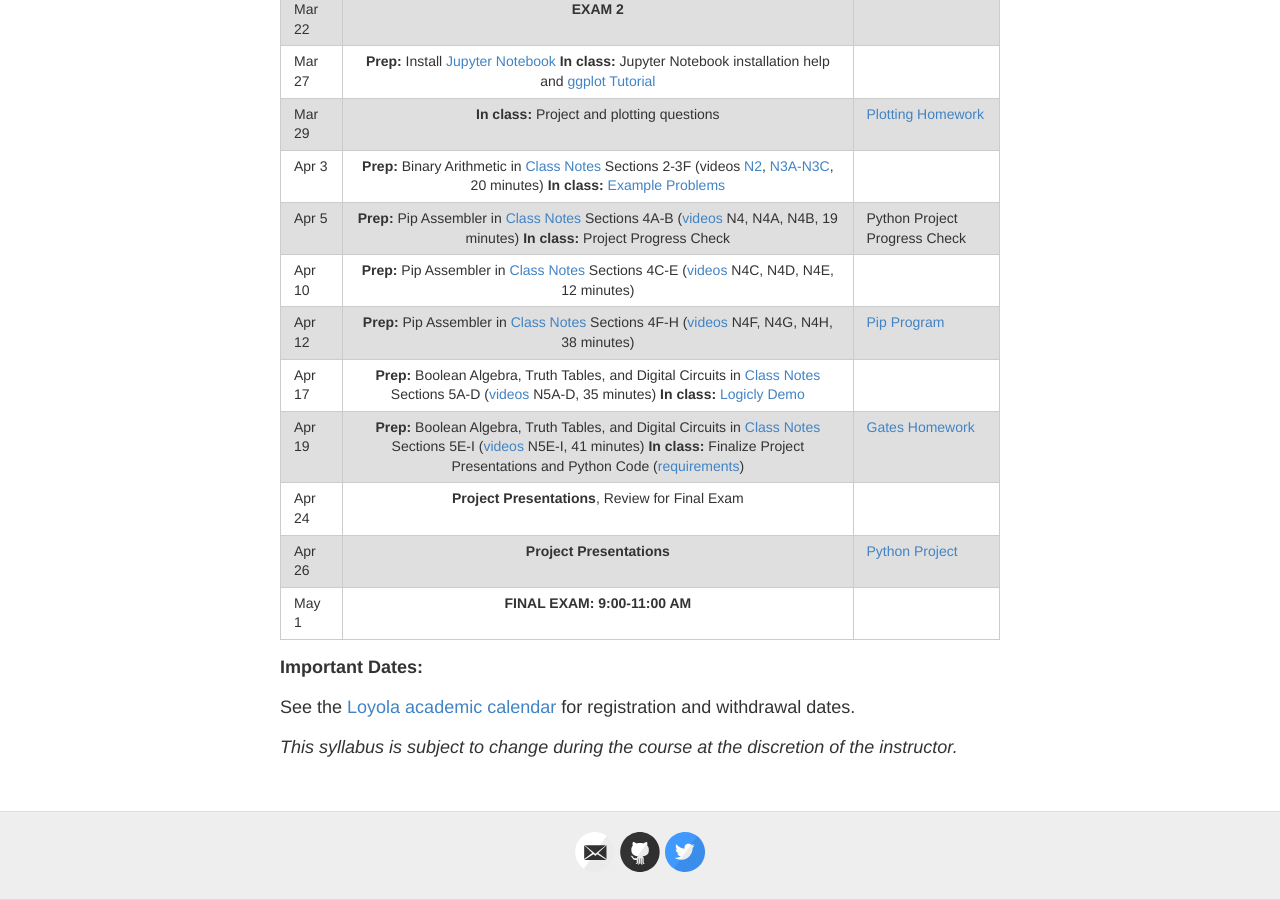
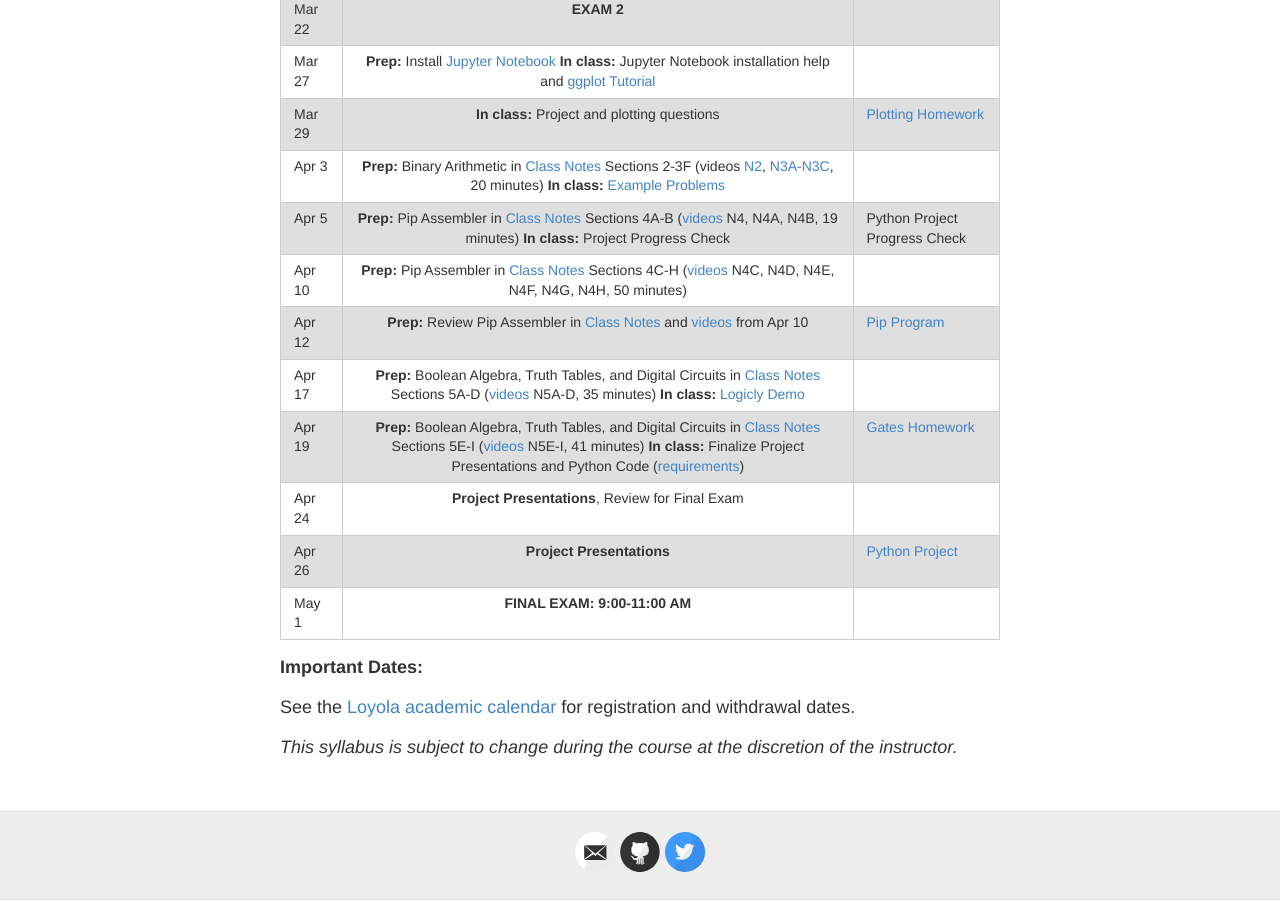
Before and after one commit to hwheeler01/comp150, a Jekyll site: the page built from syllabus.md, in a window 1280 px wide and 900 px high, scrolled down 6311 px. Built offline with Jekyll 4.4.1, drawn with Linux system fonts in a browser that asks for light colours.

Commit message:
update pip prep

```diff
--- a/syllabus.md
+++ b/syllabus.md
@@ -229,8 +229,8 @@ In the Activities column **"Prep:"** means preparation done ***before*** class!
 |Mar 29|**In class:**  Project and plotting questions| <a href="http://hwheeler01.github.io/comp150/HW/Plotting_Homework.html">Plotting Homework</a>|
 |Apr 3|**Prep:** Binary Arithmetic in <a href="http://hwheeler01.github.io/comp150/ClassNotes.html">Class Notes</a> Sections 2-3F (videos [N2](https://drive.google.com/open?id=0B5WvvnDHeaIYYzYyZjRiYTMtMzgwMi00ZWZlLWE1MTMtNGM3MzgyMTk2MDk3), [N3A-N3C](https://drive.google.com/drive/folders/0B5WvvnDHeaIYYzVlNDYxMzYtNjAzMy00MDY1LWExNzUtYmFjZmFiNmFhNzhh), 20 minutes)  **In class:** <a href="http://hwheeler01.github.io/comp150/binDecHex_practice.pdf">Example Problems</a> ||
 |Apr 5|**Prep:** Pip Assembler in <a href="http://hwheeler01.github.io/comp150/ClassNotes.html">Class Notes</a> Sections 4A-B ([videos](https://drive.google.com/drive/folders/0B5WvvnDHeaIYMzQ1MzI0OTItNzQ5Ni00MGRhLThmMWItYTk4OGIyYTBiOTMx) N4, N4A, N4B, 19 minutes) **In class:** Project Progress Check| Python Project Progress Check
-|Apr 10|**Prep:** Pip Assembler in <a href="http://hwheeler01.github.io/comp150/ClassNotes.html">Class Notes</a> Sections 4C-E ([videos](https://drive.google.com/drive/folders/0B5WvvnDHeaIYMzQ1MzI0OTItNzQ5Ni00MGRhLThmMWItYTk4OGIyYTBiOTMx) N4C, N4D, N4E, 12 minutes)|
-|Apr 12|**Prep:** Pip Assembler in <a href="http://hwheeler01.github.io/comp150/ClassNotes.html">Class Notes</a> Sections 4F-H ([videos](https://drive.google.com/drive/folders/0B5WvvnDHeaIYMzQ1MzI0OTItNzQ5Ni00MGRhLThmMWItYTk4OGIyYTBiOTMx) N4F, N4G, N4H, 38 minutes) | <a href="http://hwheeler01.github.io/comp150/HW/PipPrograms.html">Pip Program</a> |
+|Apr 10|**Prep:** Pip Assembler in <a href="http://hwheeler01.github.io/comp150/ClassNotes.html">Class Notes</a> Sections 4C-H ([videos](https://drive.google.com/drive/folders/0B5WvvnDHeaIYMzQ1MzI0OTItNzQ5Ni00MGRhLThmMWItYTk4OGIyYTBiOTMx) N4C, N4D, N4E, N4F, N4G, N4H, 50 minutes)|
+|Apr 12|**Prep:** Review Pip Assembler in <a href="http://hwheeler01.github.io/comp150/ClassNotes.html">Class Notes</a> and [videos](https://drive.google.com/drive/folders/0B5WvvnDHeaIYMzQ1MzI0OTItNzQ5Ni00MGRhLThmMWItYTk4OGIyYTBiOTMx) from Apr 10 | <a href="http://hwheeler01.github.io/comp150/HW/PipPrograms.html">Pip Program</a> |
 |Apr 17|**Prep:** Boolean Algebra, Truth Tables, and Digital Circuits in <a href="http://hwheeler01.github.io/comp150/ClassNotes.html">Class Notes</a> Sections 5A-D ([videos](https://drive.google.com/drive/folders/0B5WvvnDHeaIYNmQ5MTA4NDMtNmU1Zi00MDBkLTlkNzYtMGNmOWNjZmI1MjZj) N5A-D, 35 minutes) **In class:** [Logicly Demo](https://logic.ly/download/)|
 |Apr 19|**Prep:**  Boolean Algebra, Truth Tables, and Digital Circuits in <a href="http://hwheeler01.github.io/comp150/ClassNotes.html">Class Notes</a> Sections 5E-I ([videos](https://drive.google.com/drive/folders/0B5WvvnDHeaIYNmQ5MTA4NDMtNmU1Zi00MDBkLTlkNzYtMGNmOWNjZmI1MjZj) N5E-I, 41 minutes) **In class:** Finalize Project Presentations and Python Code (<a href="http://hwheeler01.github.io/comp150/HW/Project.html">requirements</a>) | <a href="http://hwheeler01.github.io/comp150/HW/Gates.html">Gates Homework</a> |
 |Apr 24|  **Project Presentations**, Review for Final Exam |
```
